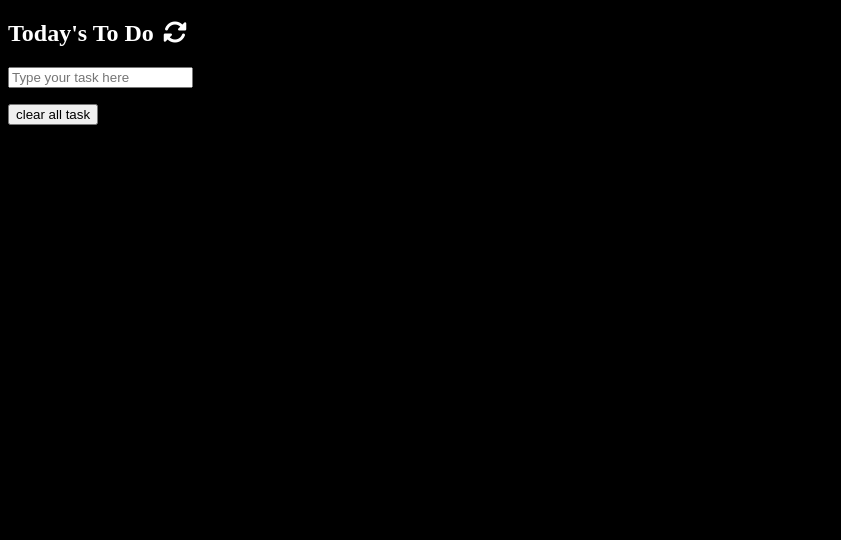
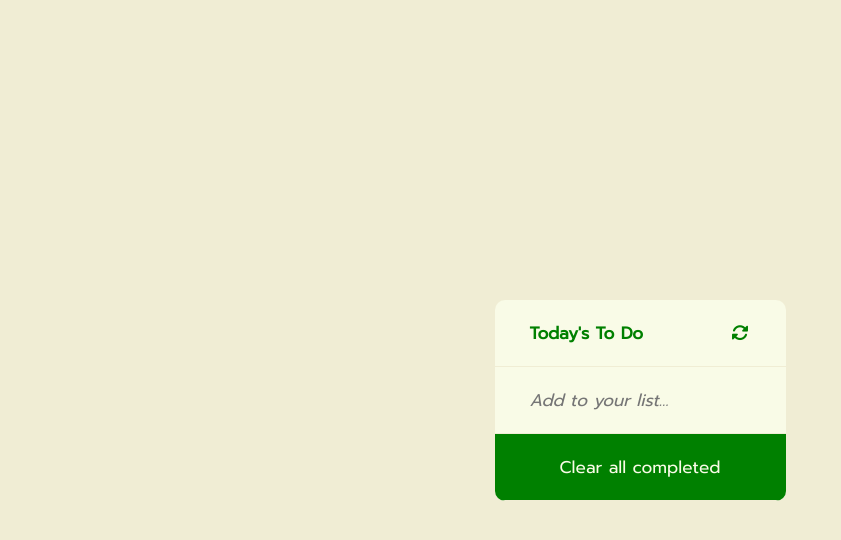
Before and after one commit to Arslan49sp/todo-list-es6, a website built with webpack: page src/index.html in a window 1280 px wide. Shown: the whole page, without its empty margins (0-841 px from the left). Built offline with nearby package versions, Linux system fonts and the light colour scheme.

Commit message:
Style the list structure.

```diff
--- a/src/index.html
+++ b/src/index.html
@@ -11,16 +11,16 @@
   </head>
   <body>
     <section class="container">
-      <h1 class="wrapper">
+      <h1 class="wrapper flex-center">
         Today's To Do <span><i class="icon fas fa-rotate fa-fw"></i></span>
       </h1>
       <input
         id="task-input"
-        class="wrapper"
-        placeholder="Type your task here"
+        class="wrapper flex-center"
+        placeholder="Add to your list..."
       />
       <ul class="list-container"></ul>
-      <button class="wrapper button">clear all task</button>
+      <button class="wrapper flex-center button">Clear all completed</button>
     </section>
   </body>
 </html>
--- a/src/styles.css
+++ b/src/styles.css
@@ -1,7 +1,80 @@
-body {
-  background-color: black;
+@import url("https://fonts.googleapis.com/css2?family=Prompt&display=swap");
+
+:root {
+  --primary-color: #f0edd4;
+  --secondary-color: #f9fbe7;
+  --danger-color: #ff0000;
+  --highlight-color: #fea1a1;
 }
 
-h1 {
-  color: white;
+* {
+  margin: 0;
+  padding: 0;
+  color: green;
+  font-family: "Prompt", sans-serif;
+  box-sizing: border-box;
 }
+
+body {
+  display: grid;
+  place-items: center;
+  height: 100vh;
+  background-color: var(--primary-color);
+  padding: 5px 20px;
+}
+
+.container {
+  background-color: var(--secondary-color);
+  border-radius: 10px;
+  overflow: hidden;
+}
+
+.wrapper {
+  display: flex;
+  justify-content: space-between;
+  font-size: 17px;
+  padding: 20px 35px;
+  width: 100%;
+  max-width: 500px;
+  border: none;
+  border-bottom: 1px solid var(--primary-color);
+}
+
+.wrapper:hover {
+  outline: 1px solid var(--highlight-color);
+}
+
+.button {
+  justify-content: center;
+  background-color: green;
+  color: var(--secondary-color);
+}
+
+.button:hover {
+  background-color: var(--danger-color);
+  cursor: pointer;
+}
+
+.list {
+  display: grid;
+  grid-template-columns: 1em auto;
+  gap: 0.5em;
+  margin-right: 12px;
+}
+
+#task-input {
+  background-color: transparent;
+  font-style: italic;
+}
+
+#task-input:focus {
+  outline: none;
+}
+
+.icon {
+  color: green;
+}
+
+.flex-center {
+  align-items: center;
+}
```
